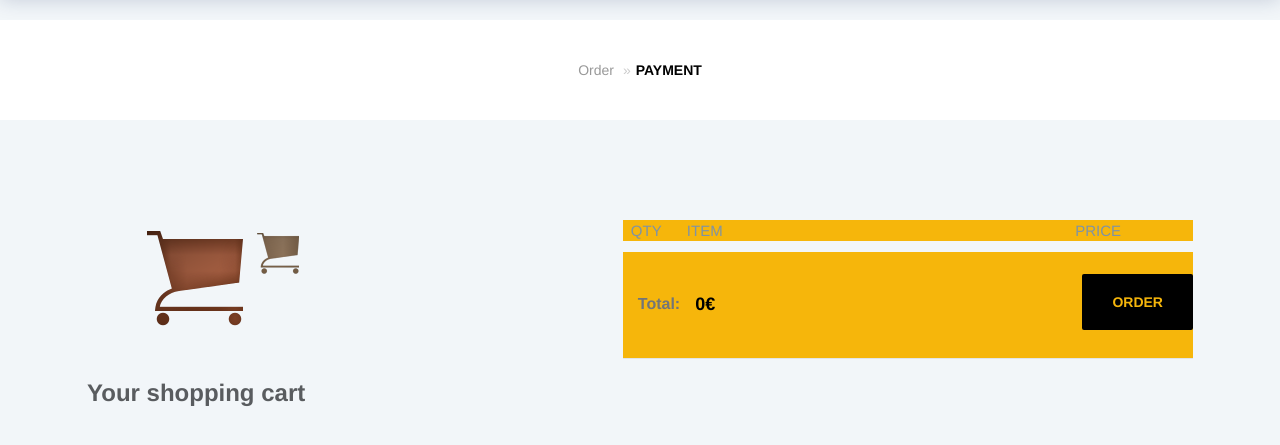
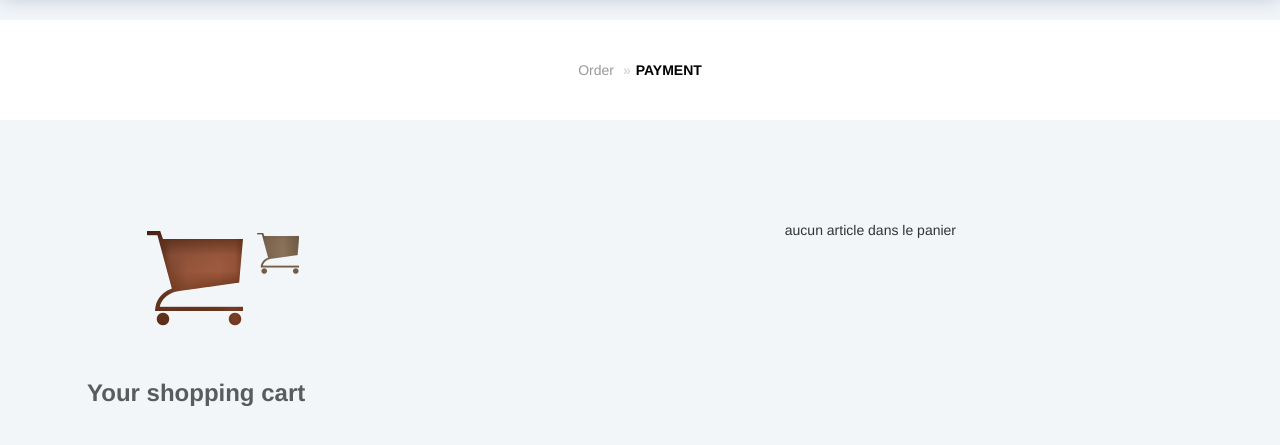
Before and after one commit to antoine5600/ProjetWeb, a PHP site: page /panier.php in a window 1280 px wide. Shown: the part 102-547 px from the top of the page. Run offline with PHP 8.4, Linux system fonts and the light colour scheme; some libraries are stand-ins or nearby versions.

Commit message:
modif gestion panier+ajout fichier session pour gestion variable session

```diff
--- a/contact.php
+++ b/contact.php
@@ -1,5 +1,5 @@
 <?php
-  session_start();
+  include('server.php') ;
 ?>
 
 <!DOCTYPE html>
--- a/index.php
+++ b/index.php
@@ -1,5 +1,5 @@
 <?php
-  session_start();
+  include('server.php') ;
 
   /*if (!isset($_SESSION['username'])) {
     $_SESSION['msg'] = "You must log in first";
--- a/navbar.php
+++ b/navbar.php
@@ -1,10 +1,12 @@
-<?php include('header.php');
+<?php
+include('header.php');
 //session_start();
 if (isset($_GET['logout'])) {
     session_destroy();
     unset($_SESSION['username']);
     header("location: index.php");
-}?>
+}
+?>
 <!-- Preloader -->
 <div class="preloader"></div>
 
@@ -63,7 +65,7 @@ if (isset($_GET['logout'])) {
                         <li><a href="inscription.php">Se connecter</a></li>
                     <?php endif ?>
                     <li><a href="#" class="nav_searchFrom"><i class="fa fa-search"></i></a></li>
-                    <li><a href="panier.php" class="panier"><i class="fas fa-cart-arrow-down"></i></a></li>
+                    <li><a href="panier.php" class="panier"><i class="fas fa-cart-arrow-down"><?php if ( $_SESSION['nombre_total_objet_dans_panier'] > 0 ) {echo $_SESSION['nombre_total_objet_dans_panier'] ;} ?></i></a></li>
 
                 </ul>
             </div><!-- /.navbar-collapse -->
--- a/panier.php
+++ b/panier.php
@@ -25,7 +25,11 @@
 				<h1>Your shopping cart</h1>
 
 			</div>
+			<?php
+				if ( $_SESSION['nombre_total_objet_dans_panier'] > 0 )
+				{
 
+			?>
 			<div class="col-md-7 col-sm-12 text-left">
 				<ul>
 					<li class="row list-inline columnCaptions">
@@ -37,7 +41,7 @@
 					<?php if ( $_SESSION['parpaing'.'1'] != 0 )
 					{ ?>
 						<li class="row">
-							<span class="quantity"><?php if ( $_SESSION['parpaing'.'1'] > 1 ) { echo '<input type="submit" name="submit1-" value="-" class="submit_commande"/>';}?><?php echo $_SESSION['parpaing'.'1']; ?><input type="submit" name="submit1+" value="+" class="submit_commande"/><!--<?php echo $_SESSION['parpaing'.'1']; ?>--></span>
+							<span class="quantity"><?php if ( $_SESSION['parpaing'.'1'] > 1 ) { echo '<input type="submit" name="submit1-" value="-" class="submit_commande"/>';}?><?php echo $_SESSION['parpaing'.'1']; ?><input type="submit" name="submit1+" value="+" class="submit_commande"/></span>
 							<span class="itemName">Palette - 84 Blocs béton Creux NF B40 - 15x20x50 cm</span>
 							<span class="popbtn"><input type="submit" name="delete_panier1" value="supprimer" class="submit_commande"/><!--<a class="arrow"></a>--></span>
 							<span class="price"><?php echo $_SESSION['parpaing'.'1']*1.10; ?>€</span>
@@ -46,7 +50,7 @@
 					<?php if ( $_SESSION['parpaing'.'2'] != 0 )
 					{ ?>
 						<li class="row">
-							<span class="quantity"><?php if ( $_SESSION['parpaing'.'2'] > 1 ) { echo '<input type="submit" name="submit2-" value="-" class="submit_commande"/>';}?><?php echo $_SESSION['parpaing'.'2']; ?><input type="submit" name="submit2+" value="+" class="submit_commande"/><!--<?php echo $_SESSION['parpaing'.'2']; ?>--></span>
+							<span class="quantity"><?php if ( $_SESSION['parpaing'.'2'] > 1 ) { echo '<input type="submit" name="submit2-" value="-" class="submit_commande"/>';}?><?php echo $_SESSION['parpaing'.'2']; ?><input type="submit" name="submit2+" value="+" class="submit_commande"/></span>
 							<span class="itemName">palette - 84 Blocs béton Poteau NF B40 - 15x20x50 cm</span>
 							<span class="popbtn"><input type="submit" name="delete_panier2" value="supprimer" class="submit_commande"/></span>
 							<span class="price"><?php echo $_SESSION['parpaing'.'2']*1.29; ?>€</span>
@@ -55,7 +59,7 @@
 					<?php if ( $_SESSION['parpaing'.'3'] != 0 )
 					{ ?>
 						<li class="row">
-							<span class="quantity"><?php if ( $_SESSION['parpaing'.'3'] > 1 ) { echo '<input type="submit" name="submit3-" value="-" class="submit_commande"/>';}?><?php echo $_SESSION['parpaing'.'3']; ?><input type="submit" name="submit3+" value="+" class="submit_commande"/><!--<input type="number" name="parpaing3" id="parpaing3" min="0" step="1" value="1" /><?php echo $_SESSION['parpaing'.'3']; ?>--></span>
+							<span class="quantity"><?php if ( $_SESSION['parpaing'.'3'] > 1 ) { echo '<input type="submit" name="submit3-" value="-" class="submit_commande"/>';}?><?php echo $_SESSION['parpaing'.'3']; ?><input type="submit" name="submit3+" value="+" class="submit_commande"/></span>
 							<span class="itemName">Palette - 70 Blocs béton Creux NF B40 - 20x20x50 cm</span>
 							<span class="popbtn"><input type="submit" name="delete_panier3" value="supprimer" class="submit_commande"/></span>
 							<span class="price"><?php echo $_SESSION['parpaing'.'3']*1.15; ?>€</span>
@@ -84,7 +88,13 @@
 					</li>
 				</ul>
 			</div>
-
+			<?php
+				}
+				else
+				{
+					echo 'aucun article dans le panier' ;
+				}
+			?>
 		</div>
 
 		<!-- The popover content -->
--- a/server.php
+++ b/server.php
@@ -1,5 +1,5 @@
 <?php
-session_start();
+include('session.php') ;
 
 // initializing variables
 $username = "";
@@ -171,48 +171,5 @@ $arrResult = array ('response'=>'error');
 }
 }
 
-// gestion panier
-
-if ( isset($_SESSION['parpaing'.'1']) )
-{
-	for ($nombre_de_parpaing_different = 1 ; $nombre_de_parpaing_different <= 4 ; $nombre_de_parpaing_different++)
-	{
-		if ( isset($_POST['submit'.$nombre_de_parpaing_different.'+']) )
-		{
-			$_SESSION['parpaing'.$nombre_de_parpaing_different] = $_SESSION['parpaing'.$nombre_de_parpaing_different] + 1;
-		}
-		if ( isset($_POST['submit'.$nombre_de_parpaing_different.'-']) )
-		{
-			$_SESSION['parpaing'.$nombre_de_parpaing_different] = $_SESSION['parpaing'.$nombre_de_parpaing_different] - 1;
-		}
-		if ( isset($_POST['delete_panier'.$nombre_de_parpaing_different]) )
-		{
-			$_SESSION['parpaing'.$nombre_de_parpaing_different] = 0 ;
-		}
-	}
-}
-else
-{
-	$_SESSION['parpaing'.'1'] = 0 ;
-	$_SESSION['parpaing'.'2'] = 0 ;
-	$_SESSION['parpaing'.'3'] = 0 ;
-	$_SESSION['parpaing'.'4'] = 0 ;
-	if ( isset($_POST['submit1']) )
-	{
-		$_SESSION['parpaing'.'1'] = 1;//$_POST['parpaing'.'1'] ;
-	}
-	elseif ( isset($_POST['submit2']) )
-	{
-		$_SESSION['parpaing'.'2'] = 1;//$_POST['parpaing'.'2'] ;
-	}
-	elseif ( isset($_POST['submit3']) )
-	{
-		$_SESSION['parpaing'.'3'] = 1;//$_POST['parpaing'.'3'] ;
-	}
-	elseif ( isset($_POST['submit4']) )
-	{
-		$_SESSION['parpaing'.'4'] = 1;//$_POST['parpaing'.'4'] ;
-	}
-}
 
 ?>
--- /dev/null
+++ b/session.php
@@ -0,0 +1,57 @@
+<?php
+	session_start();
+
+	// gestion panier
+	if ( isset( $_SESSION['nombre_total_objet_dans_panier'] ) == false )
+	{
+		$_SESSION['nombre_total_objet_dans_panier'] = 0 ;
+	}
+	if ( isset($_SESSION['parpaing'.'1']) )
+	{
+		for ($nombre_de_parpaing_different = 1 ; $nombre_de_parpaing_different <= 4 ; $nombre_de_parpaing_different++)
+		{
+			if ( isset($_POST['submit'.$nombre_de_parpaing_different.'+']) )
+			{
+				$_SESSION['parpaing'.$nombre_de_parpaing_different] = $_SESSION['parpaing'.$nombre_de_parpaing_different] + 1;
+				$_SESSION['nombre_total_objet_dans_panier']++ ;
+			}
+			if ( isset($_POST['submit'.$nombre_de_parpaing_different.'-']) )
+			{
+				$_SESSION['parpaing'.$nombre_de_parpaing_different] = $_SESSION['parpaing'.$nombre_de_parpaing_different] - 1;
+				$_SESSION['nombre_total_objet_dans_panier']-- ;
+			}
+			if ( isset($_POST['delete_panier'.$nombre_de_parpaing_different]) )
+			{
+				$_SESSION['nombre_total_objet_dans_panier'] -= $_SESSION['parpaing'.$nombre_de_parpaing_different] ;
+				$_SESSION['parpaing'.$nombre_de_parpaing_different] = 0 ;
+			}
+		}
+	}
+	else
+	{
+		$_SESSION['parpaing'.'1'] = 0 ;
+		$_SESSION['parpaing'.'2'] = 0 ;
+		$_SESSION['parpaing'.'3'] = 0 ;
+		$_SESSION['parpaing'.'4'] = 0 ;
+		if ( isset($_POST['submit1']) )
+		{
+			$_SESSION['parpaing'.'1'] = 1;
+			$_SESSION['nombre_total_objet_dans_panier']++ ;
+		}
+		elseif ( isset($_POST['submit2']) )
+		{
+			$_SESSION['parpaing'.'2'] = 1;
+			$_SESSION['nombre_total_objet_dans_panier']++ ;
+		}
+		elseif ( isset($_POST['submit3']) )
+		{
+			$_SESSION['parpaing'.'3'] = 1;
+			$_SESSION['nombre_total_objet_dans_panier']++ ;
+		}
+		elseif ( isset($_POST['submit4']) )
+		{
+			$_SESSION['parpaing'.'4'] = 1;
+			$_SESSION['nombre_total_objet_dans_panier']++ ;
+		}
+	}
+?>
```
